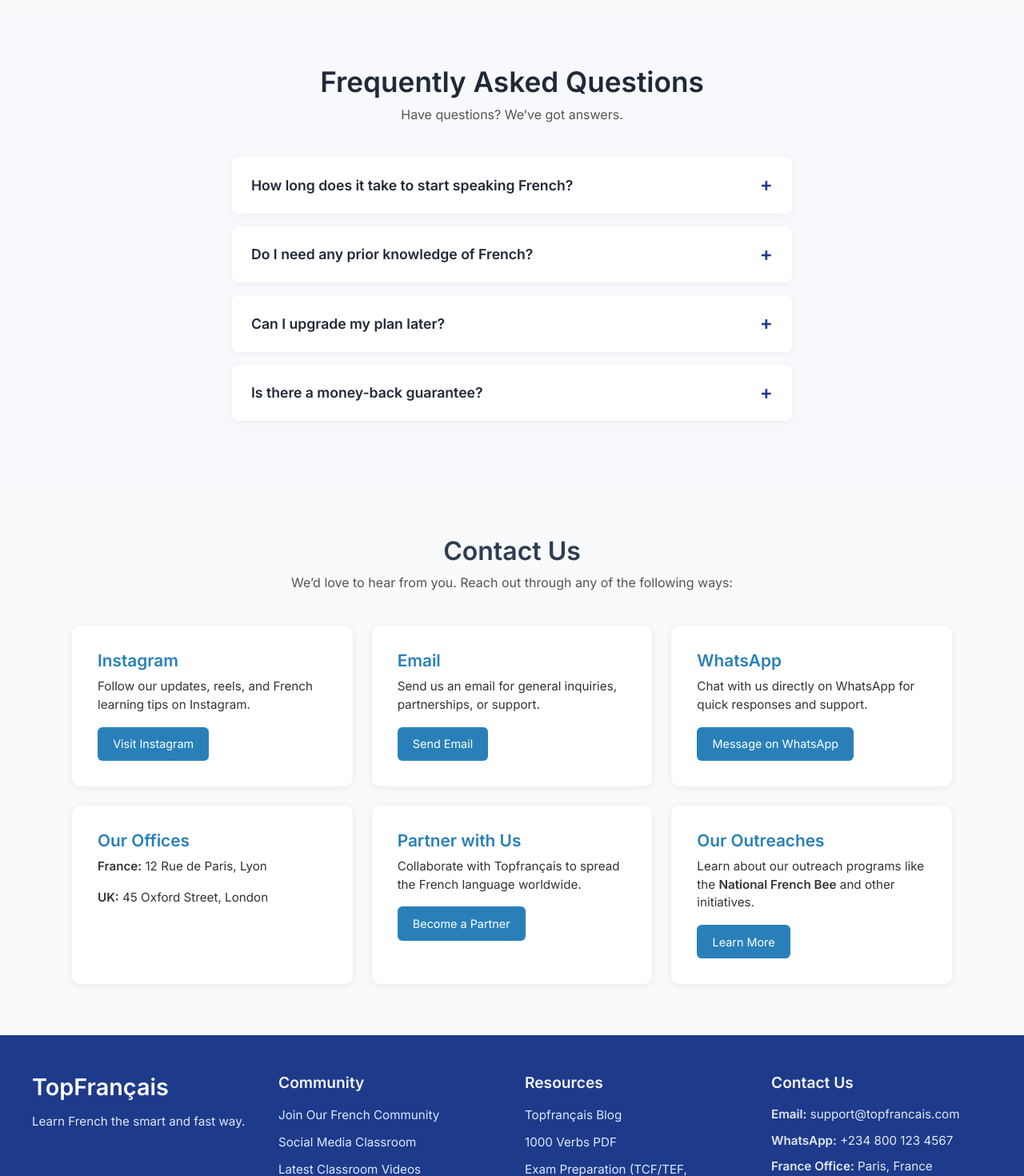
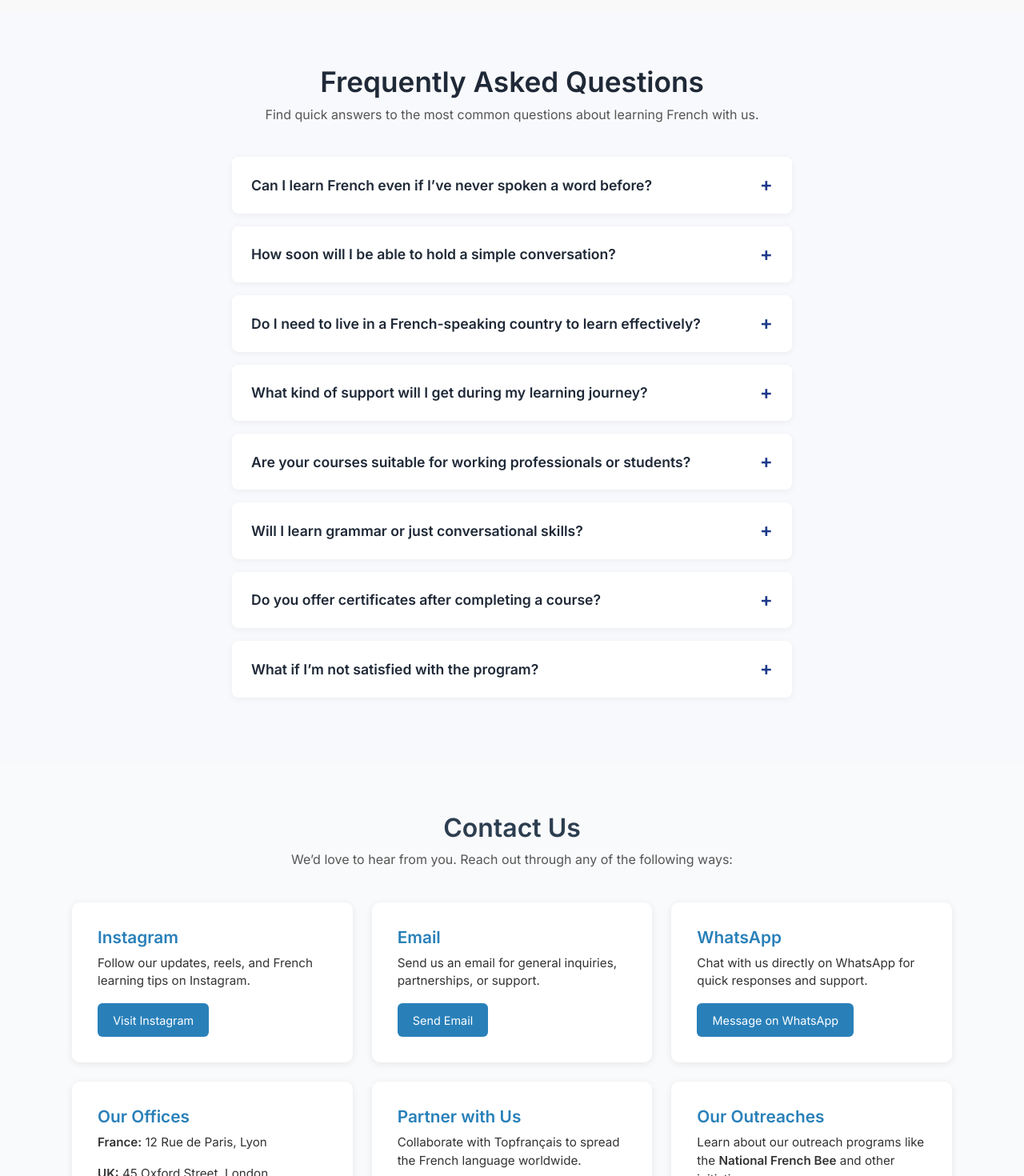
Before and after one commit to OyedamolaM/Top-Francais, a React (Vite) app: page / in a window 1280 px wide. Shown: the part 9080-10550 px from the top of the page at 80% size. Built offline with nearby package versions, Linux system fonts and the light colour scheme.

Commit message:
edit nav bar

```diff
--- a/src/components/ContactUs.jsx
+++ b/src/components/ContactUs.jsx
@@ -19,7 +19,7 @@
               Follow our updates, reels, and French learning tips on Instagram.
             </p>
             <a
-              href="https://instagram.com/topfrancais"
+              href="https://instagram.com/topfrancaisacademy"
               target="_blank"
               rel="noopener noreferrer"
               className="btn"
@@ -34,7 +34,7 @@
             <p>
               Send us an email for general inquiries, partnerships, or support.
             </p>
-            <a href="mailto:info@topfrancais.com" className="btn">
+            <a href="mailto:admin@topfrancaisacademy.com" className="btn">
               Send Email
             </a>
           </div>
@@ -46,7 +46,7 @@
               Chat with us directly on WhatsApp for quick responses and support.
             </p>
             <a
-              href="https://wa.me/1234567890"
+              href="https://wa.me/+2347051210568"
               target="_blank"
               rel="noopener noreferrer"
               className="btn"
--- a/src/components/FAQ.jsx
+++ b/src/components/FAQ.jsx
@@ -4,24 +4,44 @@
 const FAQ = () => {
   const faqs = [
     {
-      question: "How long does it take to start speaking French?",
+      question: "Can I learn French even if I’ve never spoken a word before?",
       answer:
-        "Most of our students can introduce themselves and hold simple conversations within the first month of consistent learning.",
+        "Absolutely! Our lessons start from the very basics — pronunciation, greetings, and simple phrases — and build your confidence step by step.",
     },
     {
-      question: "Do I need any prior knowledge of French?",
+      question: "How soon will I be able to hold a simple conversation?",
       answer:
-        "Not at all! Our Starter plan is designed for complete beginners and builds up gradually.",
+        "Most learners can greet others, introduce themselves, and ask basic questions within 3–4 weeks of consistent study with our guided lessons.",
     },
     {
-      question: "Can I upgrade my plan later?",
+      question: "Do I need to live in a French-speaking country to learn effectively?",
       answer:
-        "Yes, you can upgrade at any time to access more lessons, group sessions, and 1-on-1 coaching.",
+        "Not at all. Our interactive exercises, audio resources, and practice sessions simulate real French environments — no travel required!",
     },
     {
-      question: "Is there a money-back guarantee?",
+      question: "What kind of support will I get during my learning journey?",
       answer:
-        "Absolutely. If you’re not satisfied within the first 14 days, we’ll refund your payment in full.",
+        "You’ll have access to instructors, live feedback sessions, and a supportive learner community to help you stay motivated and accountable.",
+    },
+    {
+      question: "Are your courses suitable for working professionals or students?",
+      answer:
+        "Yes! Our lessons are flexible and designed to fit into busy schedules. You can learn at your own pace, from anywhere, at any time.",
+    },
+    {
+      question: "Will I learn grammar or just conversational skills?",
+      answer:
+        "Both. We focus on speaking fluently while teaching grammar in a simple, practical way — so you understand it naturally as you learn to communicate.",
+    },
+    {
+      question: "Do you offer certificates after completing a course?",
+      answer:
+        "Yes, students receive an official Topfrançais certificate of completion once they finish their course and final assessment.",
+    },
+    {
+      question: "What if I’m not satisfied with the program?",
+      answer:
+        "We offer a 14-day money-back guarantee. If you’re not happy with your progress, you can request a full refund — no questions asked.",
     },
   ];
 
@@ -34,7 +54,9 @@
   return (
     <section className="faq" id="faq">
       <h2>Frequently Asked Questions</h2>
-      <p className="subtitle">Have questions? We’ve got answers.</p>
+      <p className="subtitle">
+        Find quick answers to the most common questions about learning French with us.
+      </p>
 
       <div className="faq-list">
         {faqs.map((faq, index) => (
--- a/src/components/Footer.jsx
+++ b/src/components/Footer.jsx
@@ -37,8 +37,8 @@
         {/* Contact */}
         <div className="footer-contact">
           <h4>Contact Us</h4>
-          <p><strong>Email:</strong> support@topfrancais.com</p>
-          <p><strong>WhatsApp:</strong> +234 800 123 4567</p>
+          <p><strong>Email:</strong> admin@topfrancaisacademy.com</p>
+          <p><strong>WhatsApp:</strong> +234 705 121 0568</p>
           <p><strong>France Office:</strong> Paris, France</p>
           <p><strong>UK Office:</strong> London, UK</p>
           <p><a href="#partners">Partner with Us</a></p>
```
